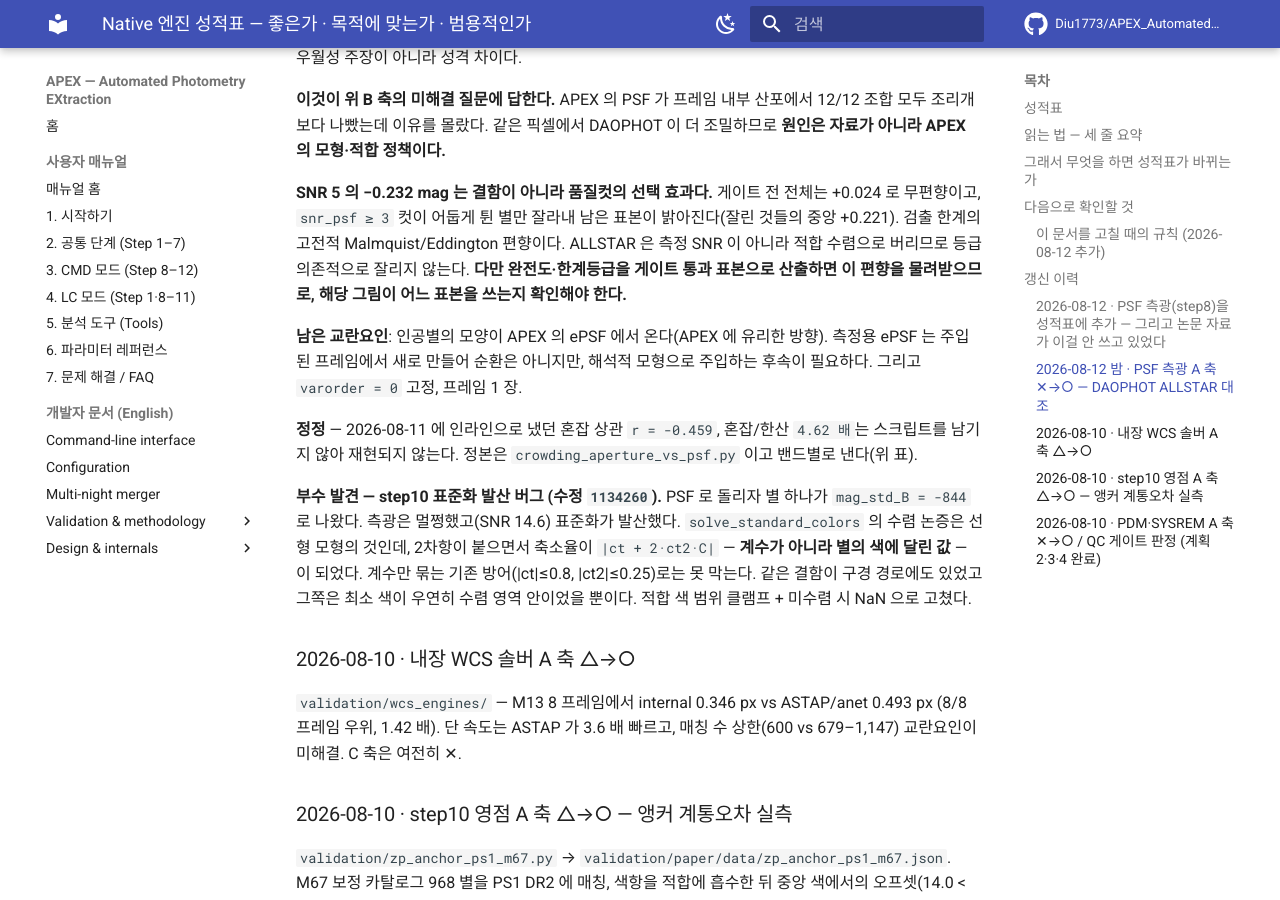
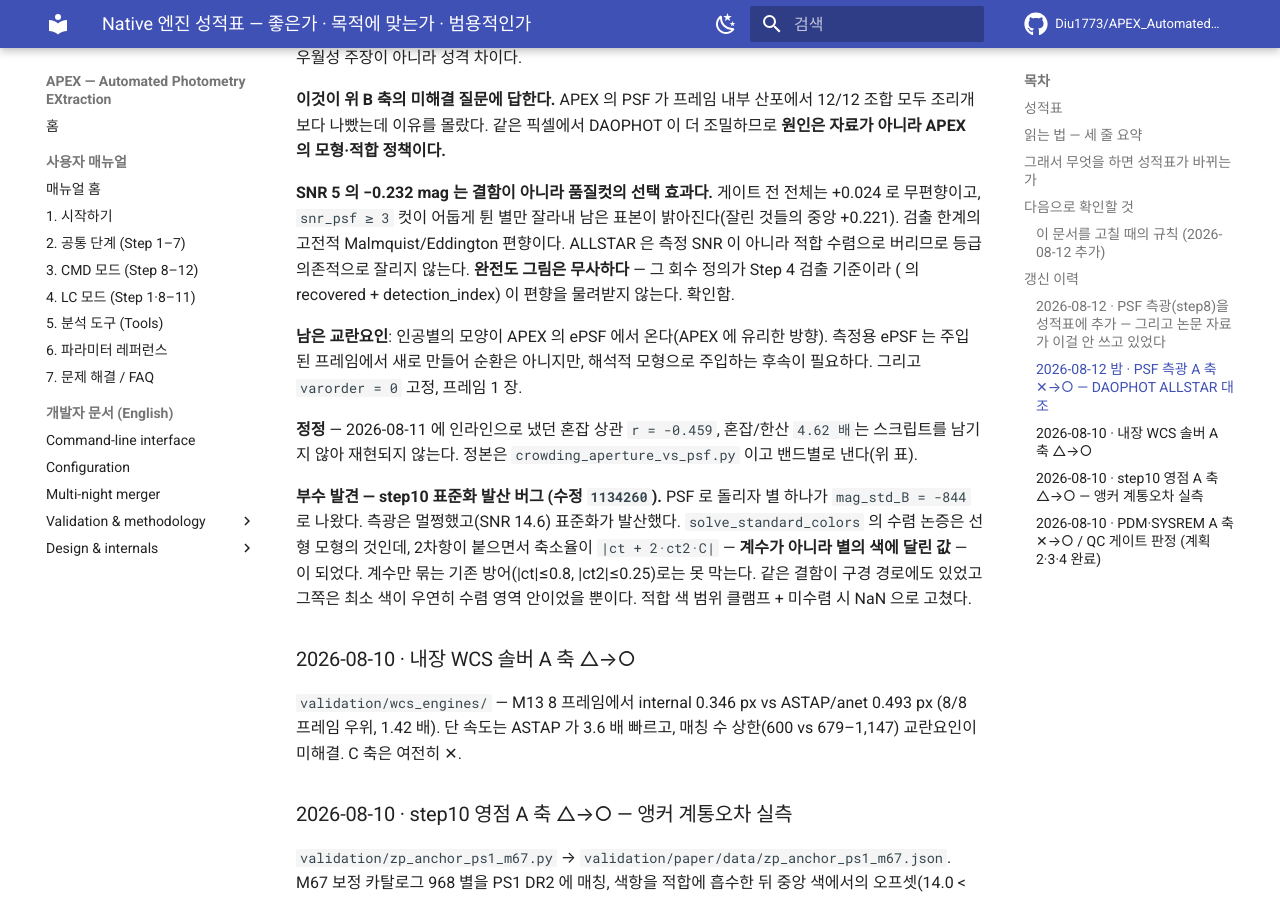
Before and after one commit to Diu1773/APEX_AutomatedPhotometryEXtraction, an MkDocs documentation site: the page built from docs/audit/APEX_ENGINE_SCORECARD.md, in a window 1280 px wide and 900 px high, scrolled down 5547 px. Built offline with MkDocs 1.6.1 and Material for MkDocs 9.7.7, drawn with Linux system fonts in a browser that asks for light colours; comment, search, counter and statistics services are not loaded.

Commit message:
audit(psf): 완전도 그림이 SNR5 선택편향을 물려받는지 확인 — 무사하다
af081d9 에서 남긴 후속을 바로 닫았다. fig_completeness_realvssynth.py 의 입력
stars.csv 는 recovered 를 detection_index·x_detected 와 함께 들고 있다 —
회수 정의가 Step 4 검출 기준이지 게이트 통과 PSF 등급이 아니다. 따라서
snr_psf >= 3 컷의 선택 편향을 물려받지 않는다.

PSF 게이트 표본으로 완전도를 다시 낼 일이 생기면 그때 이 항목을 본다.

Co-Authored-By: Claude Opus 5 <noreply@anthropic.com>

```diff
--- a/docs/audit/APEX_ENGINE_SCORECARD.md
+++ b/docs/audit/APEX_ENGINE_SCORECARD.md
@@ -203,9 +203,9 @@ step8 서명(step7 인덱스 + 프레임별 tsv 크기·mtime)을 검사해 완
 전체는 +0.024 로 무편향이고, `snr_psf ≥ 3` 컷이 어둡게 튄 별만 잘라내 남은
 표본이 밝아진다(잘린 것들의 중앙 +0.221). 검출 한계의 고전적
 Malmquist/Eddington 편향이다. ALLSTAR 은 측정 SNR 이 아니라 적합 수렴으로
-버리므로 등급 의존적으로 잘리지 않는다. **다만 완전도·한계등급을 게이트 통과
-표본으로 산출하면 이 편향을 물려받으므로, 해당 그림이 어느 표본을 쓰는지
-확인해야 한다.**
+버리므로 등급 의존적으로 잘리지 않는다. **완전도 그림은 무사하다** — 그 회수 정의가 Step 4 검출 기준이라
+( 의 recovered + detection_index) 이 편향을 물려받지 않는다.
+확인함.
 
 **남은 교란요인**: 인공별의 모양이 APEX 의 ePSF 에서 온다(APEX 에 유리한
 방향). 측정용 ePSF 는 주입된 프레임에서 새로 만들어 순환은 아니지만,
```
Also changed, not shown: validation/psf_engines/README.md (+6 -3 lines).
